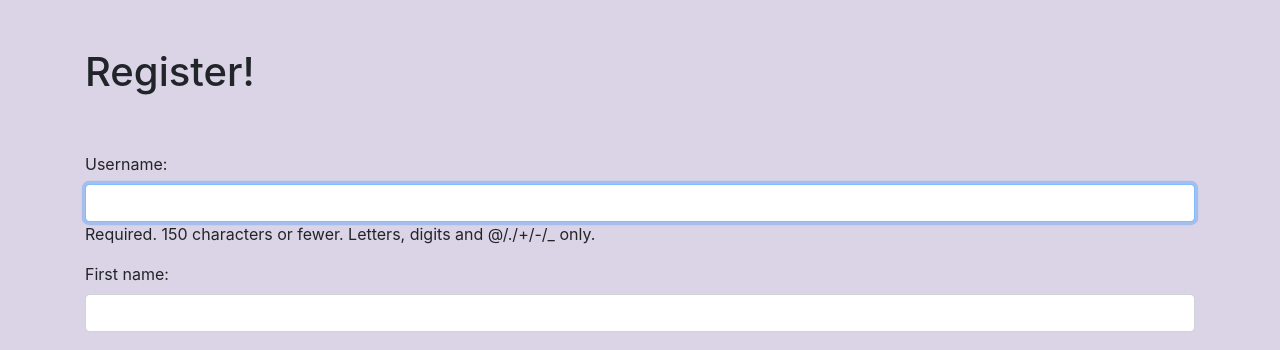
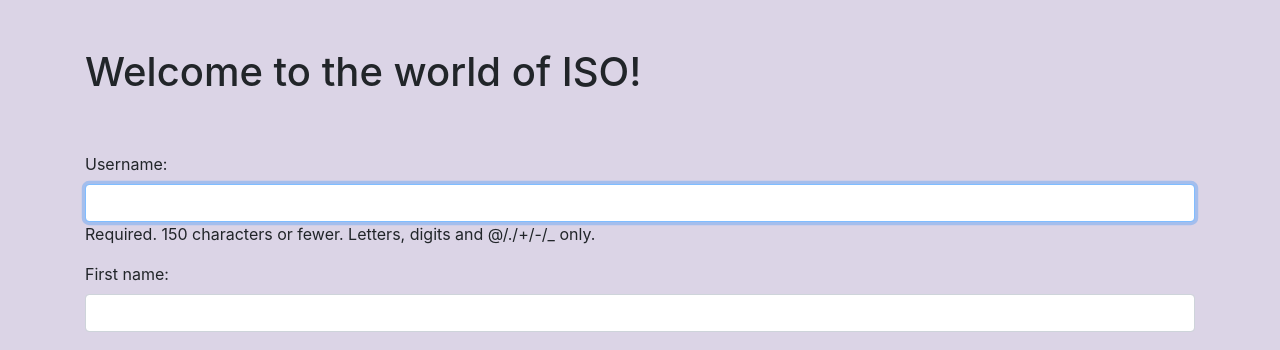
Before and after one commit to Yeasin0011/ISO_CSE370, a Django app: a page that uses ISO/members/templates/registration/register.html in a window 1280 px wide. Shown: the part 70-420 px from the top of the page. Run offline with Django 4.2, Linux system fonts and the light colour scheme.

Commit message:
Register

```diff
--- a/ISO/members/templates/registration/register.html
+++ b/ISO/members/templates/registration/register.html
@@ -4,7 +4,7 @@
 
 {% block content %}
 
-<h1>Register!</h1>
+<h1>Welcome to the world of ISO!</h1>
 <br></br>
 
 <div class='form-group'>
```
Also changed, not shown: ISO/db.sqlite3.
